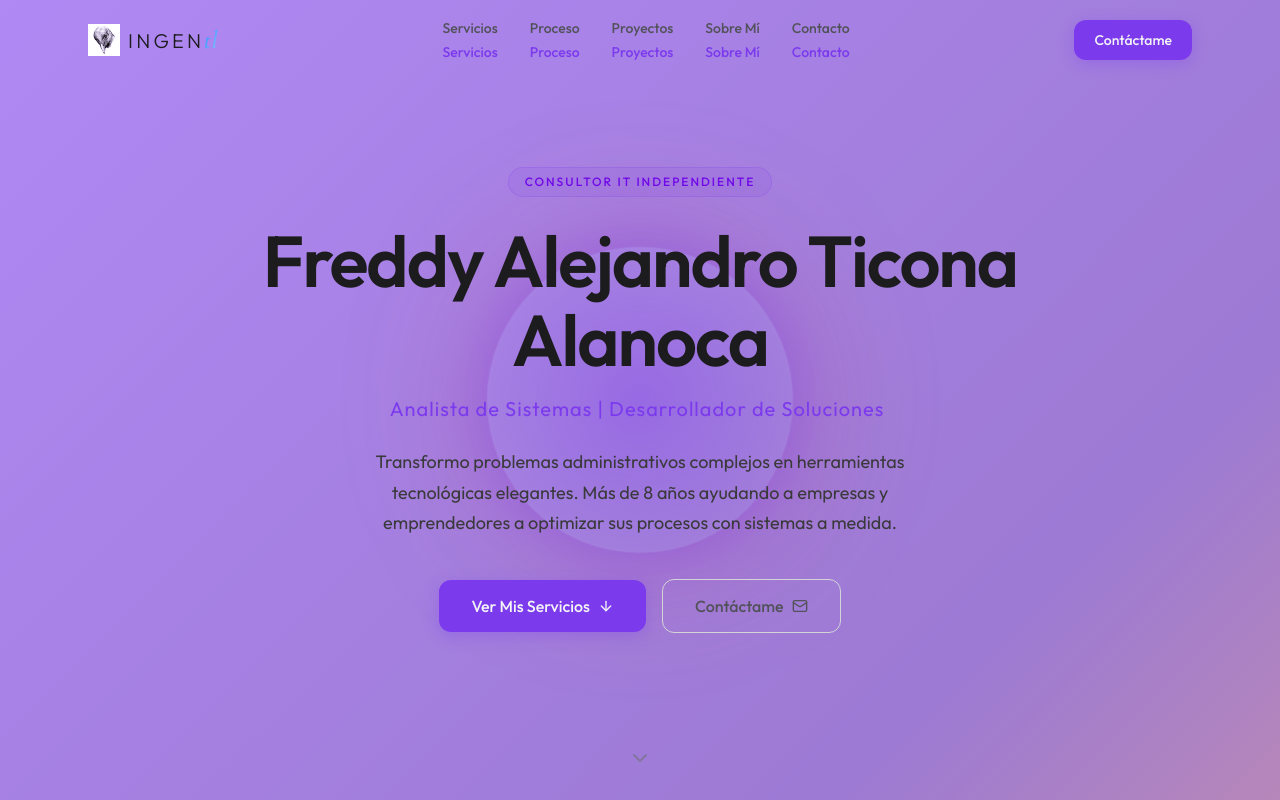
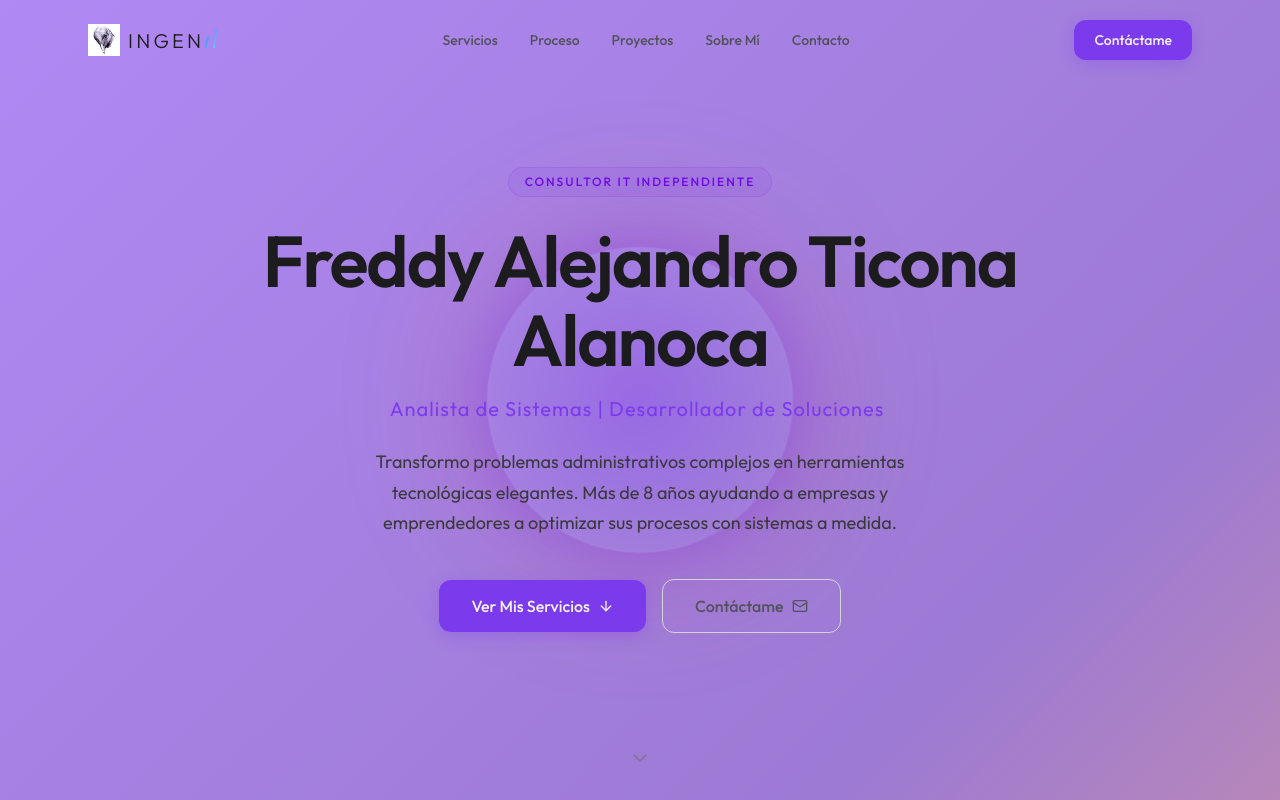
Before and after one commit to f-ticona/f-ticona.github.io, a React (Vite) app: page / in a window 1280 px wide. Shown: the top 800 px of the page. Built offline with nearby package versions, Linux system fonts and the light colour scheme.

Commit message:
Correcion de la barra de navegacion y datos de contacto en el footer

```diff
--- a/src/components/layout/Footer.tsx
+++ b/src/components/layout/Footer.tsx
@@ -1,5 +1,4 @@
-import { TextSlideLink } from "../ui/TextSlideLink";
-import { socialLinks, navLinks } from "../../data/siteData";
+import { socialLinks, navLinks, contactInfo } from "../../data/siteData";
 
 export function Footer() {
   const quickLinks = navLinks;
@@ -44,13 +43,13 @@ export function Footer() {
             <h4 className="text-zinc-900 font-medium text-lg mb-5">Links</h4>
             <div className="flex flex-col gap-3">
               {quickLinks.map((link) => (
-                <TextSlideLink
+                <a
                   key={link.href}
                   href={link.href}
-                  className="text-sm text-zinc-600"
+                  className="text-sm text-zinc-600 hover:text-violet-600 transition-colors duration-300"
                 >
                   {link.label}
-                </TextSlideLink>
+                </a>
               ))}
             </div>
           </div>
@@ -70,10 +69,24 @@ export function Footer() {
           {/* Contact */}
           <div>
             <h4 className="text-zinc-900 font-medium text-lg mb-5">Contacto</h4>
-            <div className="flex flex-col gap-3 text-sm text-zinc-600">
-              <span>[EMAIL_ADDRESS]</span>
-              <span>+591 75786379</span>
-              <span>La Paz, Bolivia</span>
+            <div className="flex flex-col gap-3">
+              {contactInfo
+                .filter((item) => item.label !== "Disponibilidad")
+                .map((item) => (
+                  <div key={item.label} className="flex items-center gap-2 text-sm text-zinc-600">
+                    <item.icon size={14} className="text-violet-600 flex-shrink-0" />
+                    {item.href ? (
+                      <a
+                        href={item.href}
+                        className="hover:text-violet-600 transition-colors"
+                      >
+                        {item.value}
+                      </a>
+                    ) : (
+                      <span>{item.value}</span>
+                    )}
+                  </div>
+                ))}
             </div>
           </div>
         </div>
--- a/src/components/layout/Navbar.tsx
+++ b/src/components/layout/Navbar.tsx
@@ -2,7 +2,6 @@ import { useState } from "react";
 import { motion, AnimatePresence } from "framer-motion";
 import { Menu, X } from "lucide-react";
 import { useScrollPosition } from "../../hooks/useScrollPosition";
-import { TextSlideLink } from "../ui/TextSlideLink";
 import { navLinks } from "../../data/siteData";
 
 export function Navbar() {
@@ -54,14 +53,14 @@ export function Navbar() {
           {/* Desktop Links */}
           <div className="hidden lg:flex items-center gap-8">
             {navLinks.map((link) => (
-              <TextSlideLink
+              <a
                 key={link.href}
                 href={link.href}
                 onClick={(e) => handleNavClick(e, link.href)}
-                className="text-sm text-zinc-600 font-medium"
+                className="text-sm text-zinc-600 font-medium hover:text-violet-600 transition-colors duration-300"
               >
                 {link.label}
-              </TextSlideLink>
+              </a>
             ))}
           </div>
 
--- a/src/components/ui/TextSlideLink.tsx
+++ /dev/null
@@ -1,26 +0,0 @@
-interface TextSlideLinkProps {
-  children: string;
-  href: string;
-  onClick?: (e: React.MouseEvent) => void;
-  className?: string;
-}
-
-export function TextSlideLink({
-  children,
-  href,
-  onClick,
-  className = "",
-}: TextSlideLinkProps) {
-  return (
-    <a
-      href={href}
-      onClick={onClick}
-      className={`group relative inline-block overflow-hidden ${className}`}
-    >
-      <span className="flex flex-col transition-transform duration-400 ease-[cubic-bezier(0.22,1,0.36,1)] group-hover:-translate-y-1/2">
-        <span className="block py-0.5">{children}</span>
-        <span className="block py-0.5 text-violet-600">{children}</span>
-      </span>
-    </a>
-  );
-}
```
